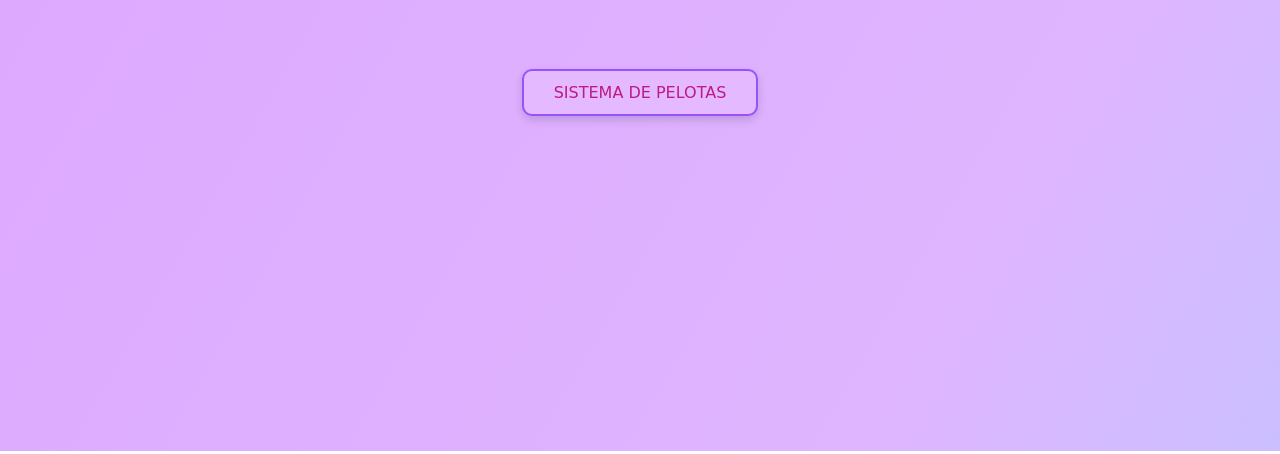
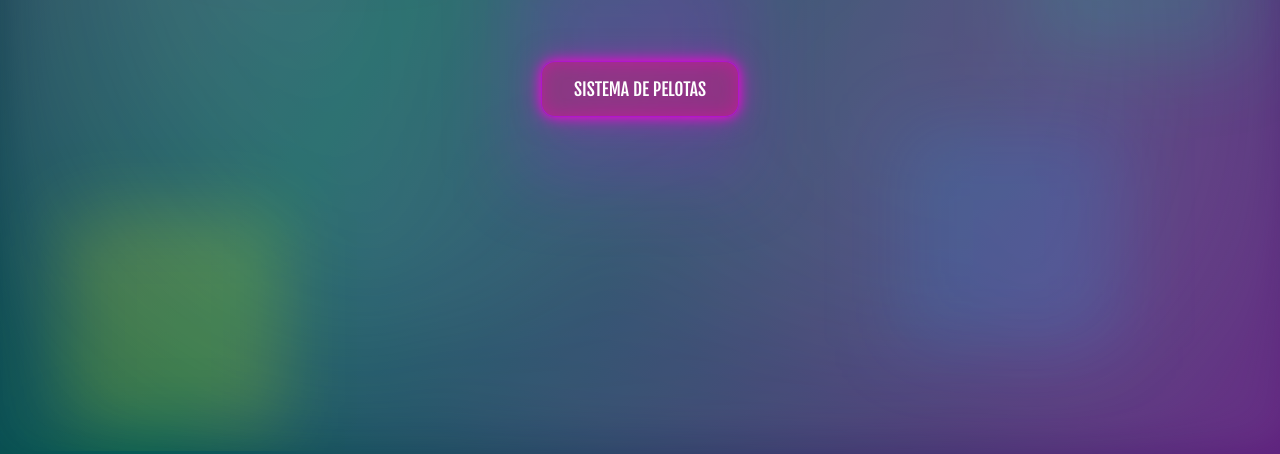
Before and after one commit to evelineben-30/evelineben-30.github.io, a plain HTML site: page index.html in a window 1280 px wide. Shown: the part 349-803 px from the top of the page. Drawn offline with Linux system fonts and the light colour scheme.

Commit message:
edición

```diff
--- a/index.html
+++ b/index.html
@@ -10,6 +10,16 @@
     <title>Portafolios Eveline Benenaula</title>
 </head>
 <body>
+
+    <div class="cuadros-luz">
+        <div class="c1"></div>
+        <div class="c2"></div>
+        <div class="c3"></div>
+        <div class="c4"></div>
+        <div class="c5"></div>
+    </div>
+
+
     <main>
         <div class="titulo">
             <h1>Portafolio</h1>
--- a/style.css
+++ b/style.css
@@ -1,18 +1,86 @@
-html{
-    background: linear-gradient(120deg, #fe9cc0, #dca4ff, #dfb5ff, #94d9fe);
-    background-size: 300% 300%;
-    animation: movimiento 8s ease infinite;
+html {
+      background: linear-gradient(120deg, #002c83,#56005b, #00564f, #8b0092);
+  background-size: 300% 300%;
+  animation: movimiento 12s ease-in-out infinite;
+  min-height: 100%;
+  position: relative;
+  overflow: hidden;
 }
 
 @keyframes movimiento {
-  0% { background-position: 0% 50%; }
+    0% { background-position: 0% 50%; }
   50% { background-position: 100% 50%; }
-  100% { background-position: 0% 60%; }
+  100% { background-position: 0% 50%; }
+}
+
+html::before {
+    content: "";
+    position: absolute;
+    inset: 0;
+    z-index: -1;
+    pointer-events: none;
+
+    background:
+        radial-gradient(circle at 20% 30%, rgba(255,255,255,0.20) 0, transparent 45%),
+        radial-gradient(circle at 75% 25%, rgba(255,200,255,0.18) 0, transparent 50%),
+        radial-gradient(circle at 30% 75%, rgba(200,200,255,0.18) 0, transparent 55%),
+        radial-gradient(circle at 80% 80%, rgba(255,230,255,0.16) 0, transparent 50%);
+
+    filter: blur(25px);
+    opacity: 0.9;
+
+    animation: bokehMove 18s ease-in-out infinite alternate;
+}
+
+/* Movimiento lento y suave del bokeh */
+@keyframes bokehMove {
+    0% {
+        transform: translate(0, 0) scale(1);
+    }
+    100% {
+        transform: translate(40px, -20px) scale(1.1);
+    }
 }
 
 *{
     *border: solid 1px white;
 }
+
+/* 🟪🟩 CUADRADOS DE LUZ FLOTANTES */
+.cuadros-luz {
+    position: fixed;
+    inset: 0;
+    z-index: -1;
+    pointer-events: none;
+    overflow: hidden;
+}
+
+/* Cada cuadrado */
+.cuadros-luz div {
+    position: absolute;
+    width: 220px;
+    height: 220px;
+    background: rgba(255, 0, 255, 0.18);
+    filter: blur(35px);
+    border-radius: 12px;
+    animation: flotar 16s infinite ease-in-out alternate;
+    mix-blend-mode: screen;
+}
+
+/* Variantes de color */
+.cuadros-luz .c1 { background: rgba(255, 0, 200, 0.22); top: 10%; left: 15%; animation-delay: 0s; }
+.cuadros-luz .c2 { background: rgba(0, 180, 255, 0.20); top: 60%; left: 70%; animation-delay: 3s; }
+.cuadros-luz .c3 { background: rgba(255, 255, 0, 0.18); top: 70%; left: 5%; animation-delay: 6s; }
+.cuadros-luz .c4 { background: rgba(0, 255, 150, 0.18); top: 25%; left: 80%; animation-delay: 2s; }
+.cuadros-luz .c5 { background: rgba(200, 0, 255, 0.22); top: 40%; left: 40%; animation-delay: 1.2s; }
+
+/* Movimiento suave */
+@keyframes flotar {
+    0%   { transform: translateY(0px) translateX(0px) scale(1);    opacity: 0.6; }
+    50%  { transform: translateY(-35px) translateX(25px) scale(1.1); opacity: 0.9; }
+    100% { transform: translateY(40px) translateX(-20px) scale(1);   opacity: 0.7; }
+}
+
 
 main{
     display: flex;
@@ -24,7 +92,7 @@ main{
 }
 
 .titulo h1{
-    color: rgb(182, 61, 124);
+    color: rgb(255, 255, 255);
     font-family: "Delius Swash Caps", cursive;
     text-align: center;
     font-size: 70px;
@@ -33,20 +101,29 @@ main{
   }
 
 .nav a{
-    color: rgb(188, 27, 129);
+    color: rgb(255, 255, 255);
     font-family: "Kavivanar", cursive;
     text-decoration: none;
-    background-color: rgb(229, 185, 255);
-    padding: 12px 30px;
-    display: block;
-    margin: 40px;
-    margin: 40px;
-    cursor: pointer;
-    border-radius: 10px;
-    border: solid 2px rgb(151, 81, 255);
-    transition: all 0.3s easeas-in-out;
-    margin-block: 0.5rem;
-    box-shadow: 0 4px 10px rgba(0, 0, 0, 0.15);
+    background-color: rgb(90, 0, 142);
+   display: inline-block;
+    padding: 1rem 2rem;
+    font-size: 1.1rem;
+    font-family: 'Fjalla One', sans-serif;
+    text-decoration: none;
+
+    color: white;
+    background: rgba(255, 0, 123, 0.35);
+
+    border-radius: 14px;
+    border: 1px solid rgba(200, 0, 255, 0.6);
+
+    box-shadow:
+        0 0 12px rgba(255, 0, 221, 0.855),
+        0 0 28px rgba(255, 0, 225, 0.5),
+        inset 0 0 18px rgba(255, 0, 183, 0.4);
+
+    backdrop-filter: blur(4px);
+    transition: 0.3s ease;
 }
 
 li a:hover{
```
